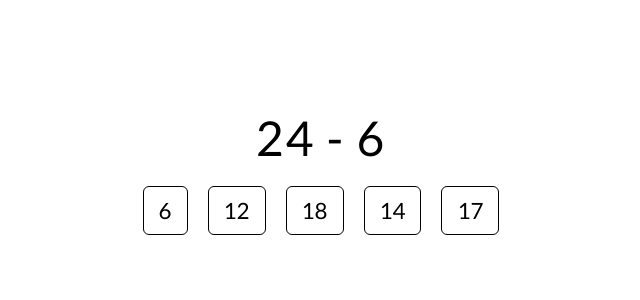
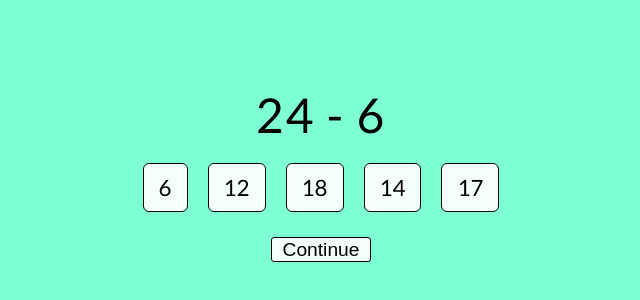
Before and after one commit to SProgrammer13/Quiz, a plain HTML site: page index.html in a window 1280 px wide. Shown: the part 234-534 px from the top of the page, without its empty margins (319-959 px from the left). Drawn offline with Linux system fonts and the light colour scheme.

Commit message:
Changed styles

```diff
--- a/css/styles.css
+++ b/css/styles.css
@@ -1,5 +1,6 @@
 body {
     font-family: "Lato", serif;
+    background-color: aquamarine;
 }
 
 main {
@@ -25,6 +26,7 @@ main {
 }
 
 .answer {
+    background-color: mintcream;
     border: 1.5px solid #000;
     padding: 10px 15px;
     border-radius: 6px;
@@ -38,3 +40,22 @@ main {
     background-color: grey;
     color: azure;
 }
+
+h1 {
+    display: none;
+    justify-content: center;
+    background-color: mintcream;
+    border-radius: 5px;
+    padding: 5px 0;
+}
+
+.btn {
+    width: 100px;
+    height: 25px;
+    background-color: mintcream;
+    border: 1.5px solid #000;
+    border-radius: 3px;
+    cursor: pointer;
+    font-size: 1.2em;
+    margin-top: 20px;
+}
--- a/index.html
+++ b/index.html
@@ -12,6 +12,7 @@
 
 </head>
 <body>
+<h1>Math quiz</h1>
 <main>
     <div class="question-box">
         <div class="question">24 - 6</div>
@@ -23,6 +24,7 @@
         <div class="answer">14</div>
         <div class="answer">17</div>
     </div>
+    <button class="btn">Continue</button>
 </main>
 <script src="js/script.js"></script>
 </body>
```
